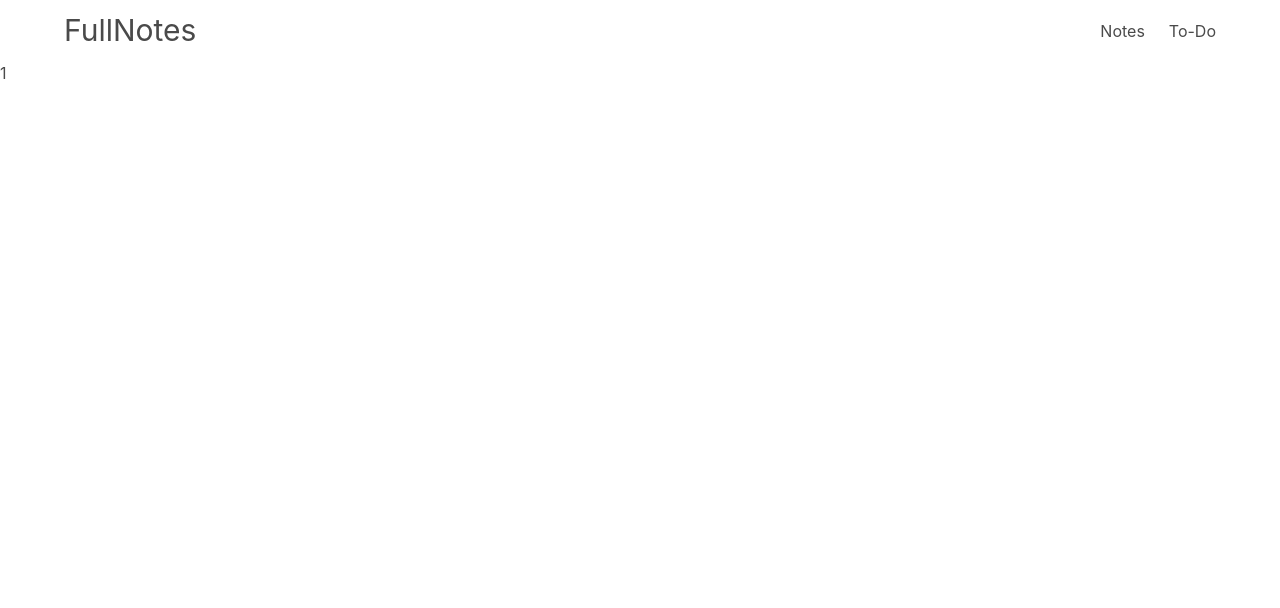
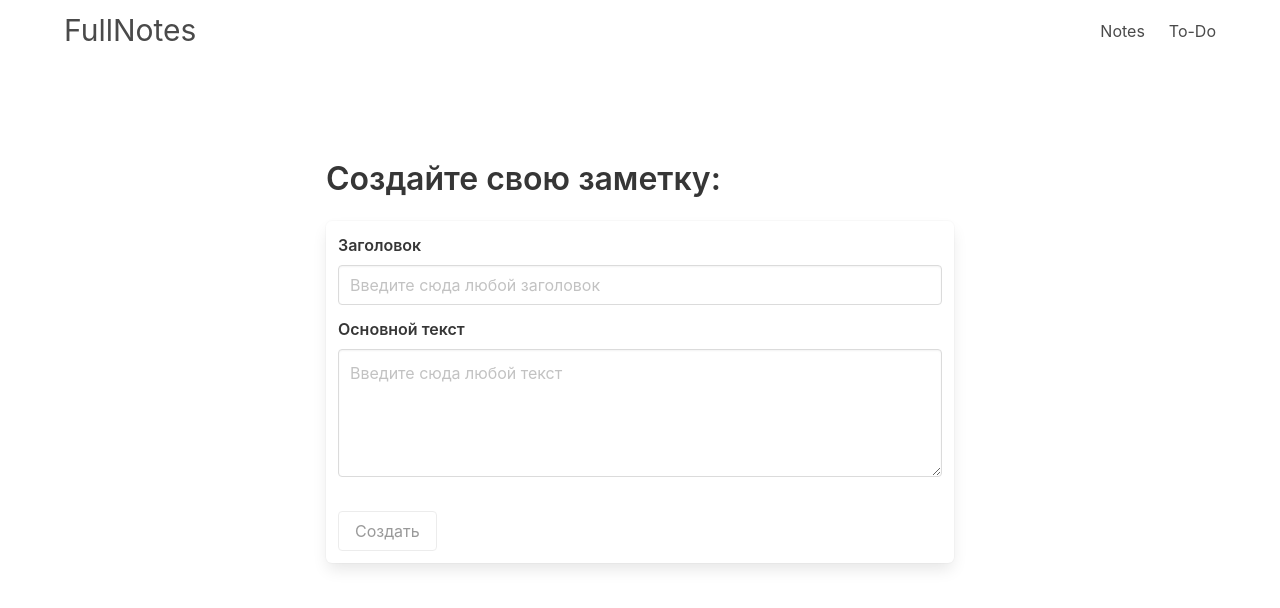
Before and after one commit to Gercov/vue-fullnotes, a Vue app: page / in a window 1280 px wide. Shown: the top 608 px of the page. Built offline with nearby package versions, Linux system fonts and the light colour scheme.

Commit message:
dateilter & ready inputs

```diff
--- a/src/components/Navbar.vue
+++ b/src/components/Navbar.vue
@@ -1,5 +1,5 @@
 <template>
-  <div class="container">
+  <div class="header container">
     <b-navbar>
       <template #brand>
         <b-navbar-item class="logo"> FullNotes </b-navbar-item>
@@ -20,6 +20,10 @@ export default {
 
 <style scoped>
   .logo {
-  font-size: 30px;
-}
+    font-size: 30px;
+  }
+
+  .header {
+    margin-bottom: 100px;
+  }
 </style>
--- /dev/null
+++ b/src/filters/date.filter.js
@@ -0,0 +1,17 @@
+export default function dateFilter(value, format = 'date') {
+  const options = {}
+
+  if(format.includes('date')) {
+      options.day = '2-digit'
+      options.month = 'long'
+      options.year = 'numeric'
+  }
+
+  if(format.includes('time')) {
+      options.hour = '2-digit'
+      options.minute = '2-digit'
+      options.second = '2-digit'
+  }
+
+  return new Intl.DateTimeFormat('ru-RU', options).format(value)
+}
--- a/src/main.js
+++ b/src/main.js
@@ -2,11 +2,12 @@ import Vue from "vue";
 import App from "./App.vue"
 import router from "./router";
 import Buefy from 'buefy'
+import dateFilter from '@/filters/date.filter'
 import 'buefy/dist/buefy.css'
 import "./registerServiceWorker";
 
 Vue.config.productionTip = false;
-
+Vue.filter(dateFilter)
 Vue.use(Buefy)
 
 new Vue({
--- a/src/views/Notes.vue
+++ b/src/views/Notes.vue
@@ -1,11 +1,51 @@
 <template>
-<div>1</div>
+  <div class="columns">
+    <div class="column is-half is-offset-one-quarter">
+      <form @submit.prevent="submitHandler">
+        <div class="title">Создайте свою заметку:</div>
+        <div class="column box">
+          <b-field label="Заголовок">
+            <b-input
+              v-model.trim="header"
+              placeholder="Введите сюда любой заголовок"
+            ></b-input>
+          </b-field>
+          <b-field label="Основной текст">
+            <b-input
+              v-model.trim="main"
+              validation-message="Лох"
+              maxlength="1000"
+              type="textarea"
+              placeholder="Введите сюда любой текст"
+            ></b-input>
+          </b-field>
+          <b-button native-type="submit" :disabled="!header.length">Создать</b-button>
+        </div>
+      </form>
+    </div>
+  </div>
 </template>
 
 <script>
-export default {};
+export default {
+  data() {
+    return {
+      header: "",
+      main: "",
+    };
+  },
+  methods: {
+    submitHandler() {
+      if (!this.header.length) return;
+
+      const note = {
+        header: this.header,
+        main: this.main,
+        date: new Date(),
+      };
+      console.log(note);
+    },
+  },
+
+};
 </script>
-
-<style scoped>
-
-</style>
```
